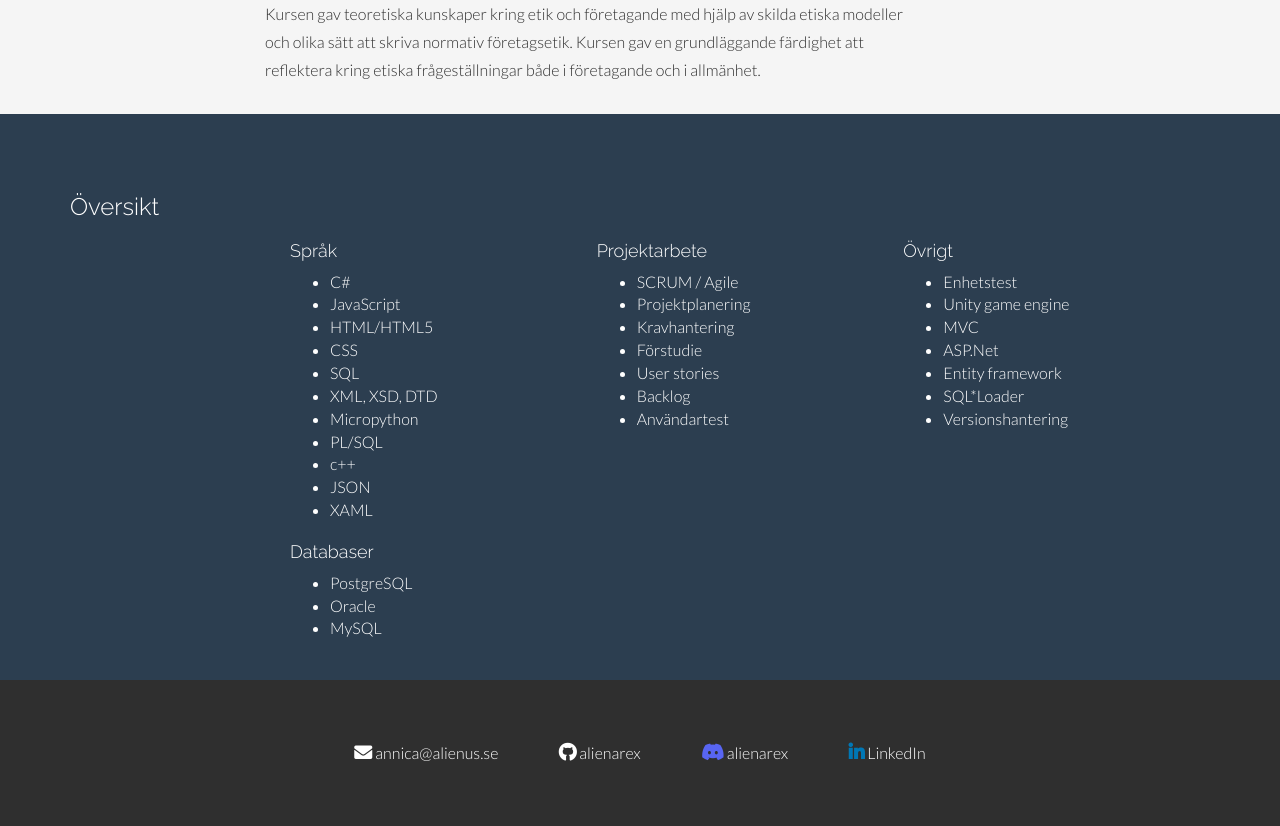
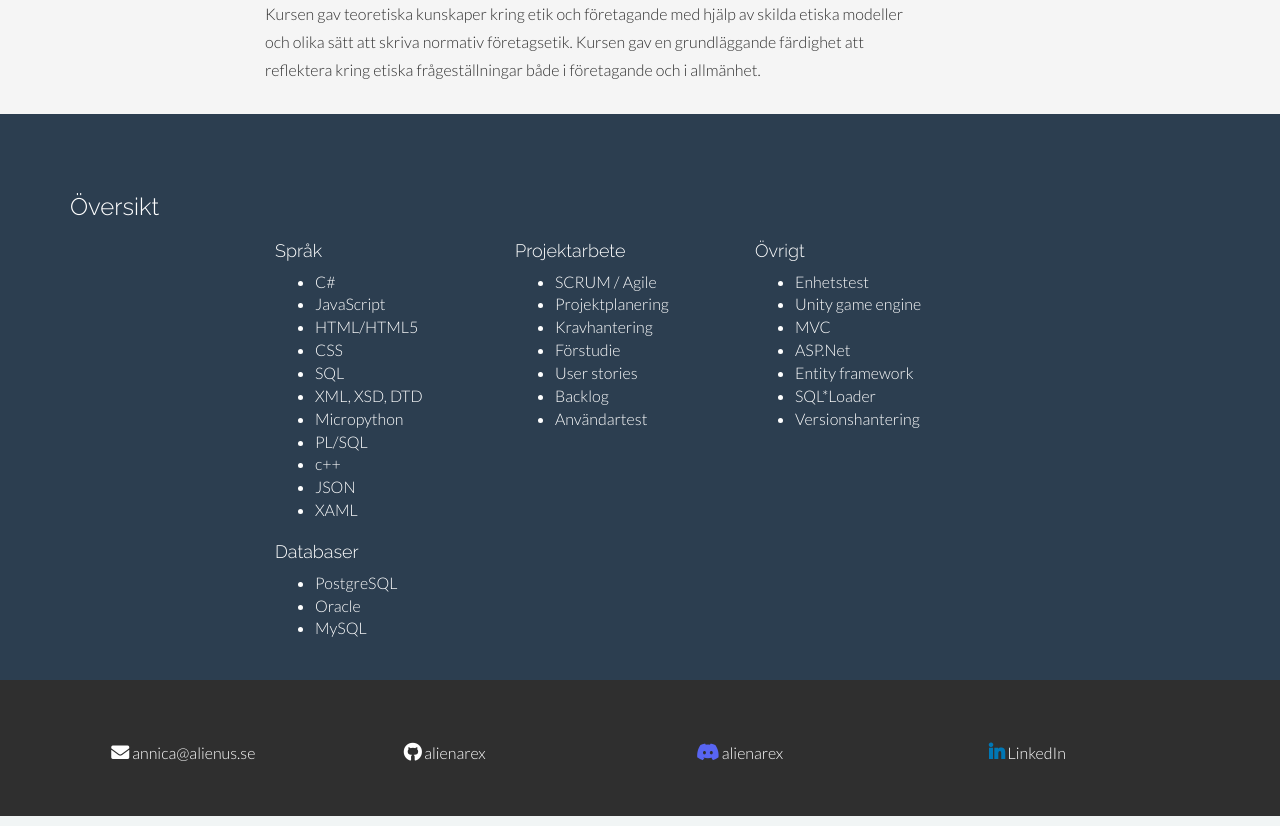
Before and after one commit to alienarex/annica_space, a PHP site: page / in a window 1280 px wide. Shown: the part 3401-4227 px from the top of the page. Run offline with PHP 8.4, Linux system fonts and the light colour scheme; some libraries are stand-ins or nearby versions.

Commit message:
added grid column to skills to fix so that the column on secon row aligns with first column on first row. Fixed layout of socials  by add inline-size property.

```diff
--- a/annica.space/css/style.css
+++ b/annica.space/css/style.css
@@ -224,8 +224,12 @@ SECTION WRAPS
   color: #fff;
 }
 .skills {
-  display: inline-flex;
-  flex-wrap: wrap;
+  padding-left: 0;
+  display: grid;
+  grid-template-columns: repeat(auto-fill, minmax(160px, 15em));
+}
+.skills div {
+  width: auto;
 }
 
 /*Footer*/
@@ -247,8 +251,9 @@ ul.socials {
   justify-content: center;
   padding-top: 10px;
   flex-wrap: wrap;
-  padding-left: 23%;
-  padding-right: 23%;
+  margin: auto;
+  padding-left: 0;
+  padding-right: 0;
 }
 
 ul.socials li {
@@ -256,8 +261,7 @@ ul.socials li {
   align-items: center;
   font-size: large;
   margin: auto;
-  padding-left: 4%;
-  padding-right: 4%;
+  inline-size: 10em;
 }
 ul.socials li a {
   margin-left: 3px;
```
